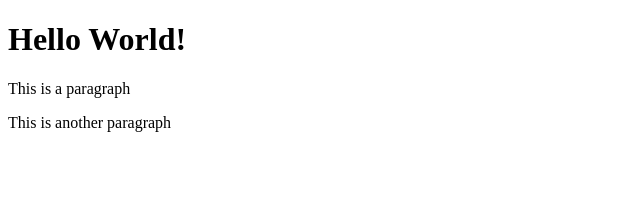
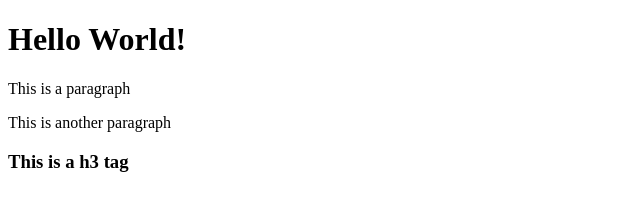
Before and after one commit to mooskiiiie/testing-git, a plain HTML site: page index.html in a window 1280 px wide. Shown: the whole page, without its empty margins (0-640 px from the left). Drawn offline with Linux system fonts and the light colour scheme.

Commit message:
fourth commit

```diff
--- a/index.html
+++ b/index.html
@@ -10,5 +10,6 @@
     <h1>Hello World!</h1>
     <p>This is a paragraph</p>
     <p>This is another paragraph</p>
+    <h3>This is a h3 tag</h3>
 </body>
 </html>
```
